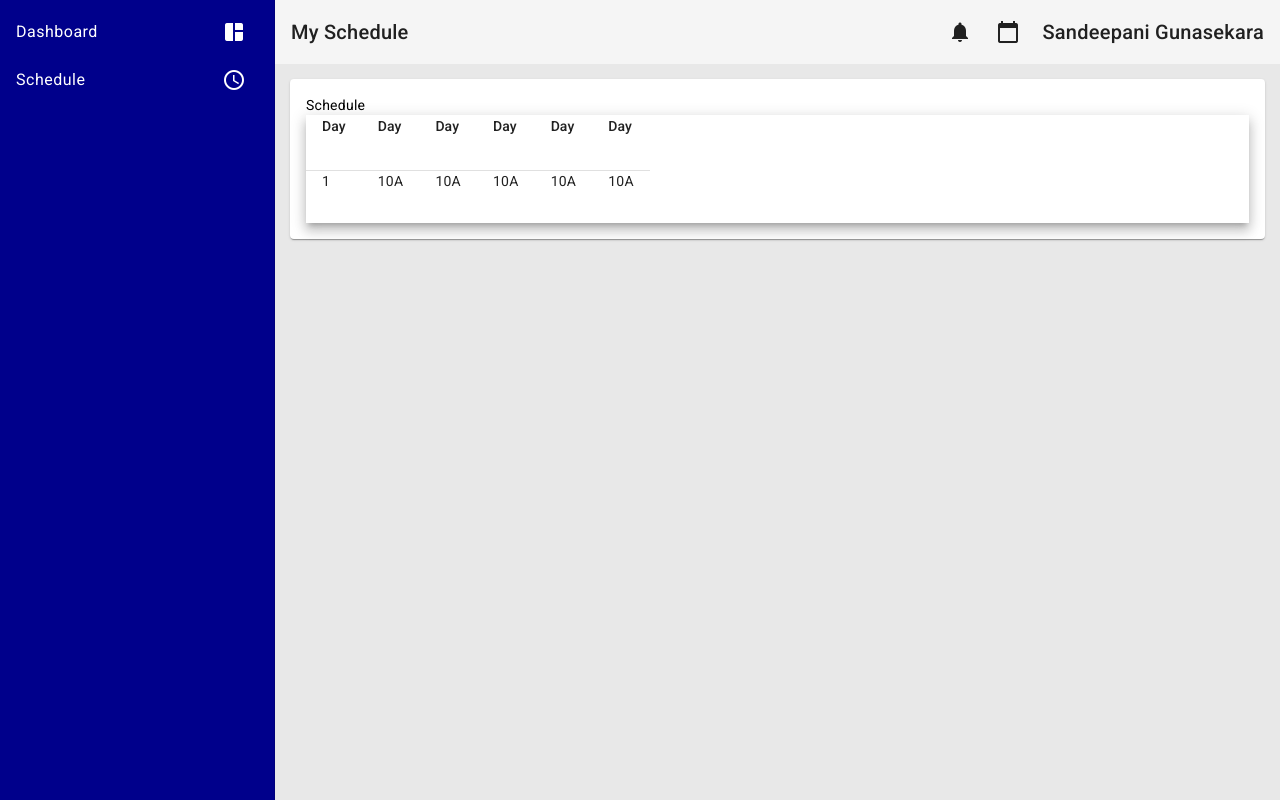
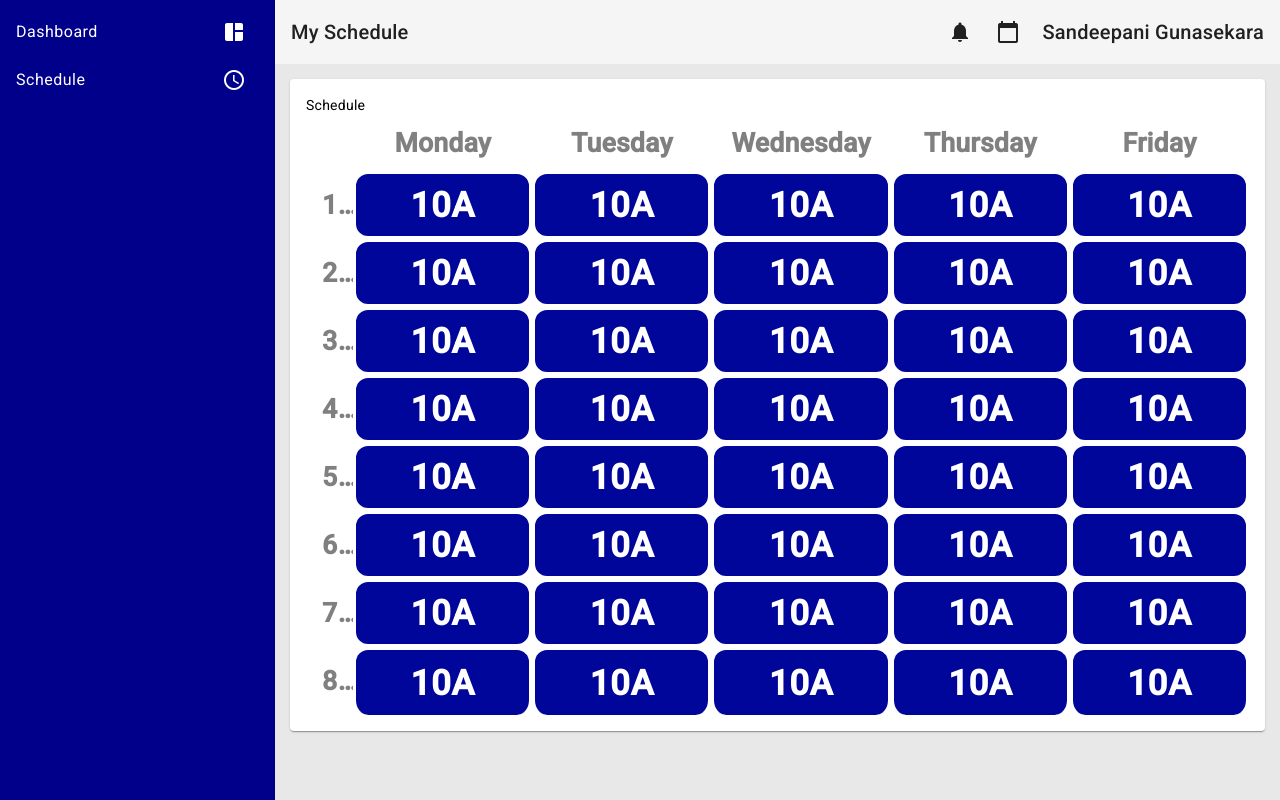
Before and after one commit to codingPentagon/ZoneEd, an Angular app in the folder frontend/: page /scheduletchr in a window 1280 px wide. Built offline with nearby package versions, Linux system fonts and the light colour scheme.

Commit message:
implemented schedule teacher view

```diff
--- a/frontend/src/app/schedule-tchr/schedule-tchr.component.css
+++ b/frontend/src/app/schedule-tchr/schedule-tchr.component.css
@@ -10,3 +10,36 @@ mat-card{
   margin: 15px;
   width: 100%;
 }
+
+table{
+  width: 100%;
+  height: 75vh;
+  table-layout: fixed;
+}
+
+td,th{
+  text-align: center;
+  font-weight: bold;
+}
+
+th{
+  border: none;
+  font-size: 20pt;
+  color: grey;
+}
+
+.mat-column-period{
+  width: 5%;
+  border: none;
+  font-size: 20pt;
+  color: grey;
+}
+
+td:not(.mat-column-period){
+  background-color: rgb(0,6,154);
+  border-radius: 15px;
+  border: 3px solid white;
+  font-size: 26pt;
+  color: white;
+  table-layout: fixed;
+}
--- a/frontend/src/app/schedule-tchr/schedule-tchr.component.html
+++ b/frontend/src/app/schedule-tchr/schedule-tchr.component.html
@@ -1,49 +1,45 @@
-<app-nav [links]="[
-  {path:'', value:'Dashboard', icon:'space_dashboard'},
-  {path:'/scheduletchr', value:'Schedule', icon:'schedule'}
-]"></app-nav>
+<app-nav [links]="navLinks"></app-nav>
 <div class="content">
   <app-header headerTitle="My Schedule"></app-header>
   <div class="workspace">
     <mat-card>
       <mat-card-header>Schedule</mat-card-header>
       <mat-card-content>
-        <mat-table [dataSource]="schedule" class="mat-elevation-z8">
+        <table mat-table [dataSource]="schedule">
 
-          <ng-container matColumnDef="day">
-            <th mat-header-cell *matHeaderCellDef> Day </th>
-            <td mat-cell *matCellDef="let element; let i = index"> {{i+1}} </td>
+          <ng-container matColumnDef="period">
+            <th mat-header-cell *matHeaderCellDef></th>
+            <td mat-cell *matCellDef="let element"> {{element.period}} </td>
           </ng-container>
 
           <ng-container matColumnDef="mon">
-            <th mat-header-cell *matHeaderCellDef> Day </th>
+            <th mat-header-cell *matHeaderCellDef> Monday </th>
             <td mat-cell *matCellDef="let element"> {{element.mon}} </td>
           </ng-container>
 
           <ng-container matColumnDef="tue">
-            <th mat-header-cell *matHeaderCellDef> Day </th>
+            <th mat-header-cell *matHeaderCellDef> Tuesday </th>
             <td mat-cell *matCellDef="let element"> {{element.tue}} </td>
           </ng-container>
 
           <ng-container matColumnDef="wed">
-            <th mat-header-cell *matHeaderCellDef> Day </th>
+            <th mat-header-cell *matHeaderCellDef> Wednesday </th>
             <td mat-cell *matCellDef="let element"> {{element.wed}} </td>
           </ng-container>
 
           <ng-container matColumnDef="thu">
-            <th mat-header-cell *matHeaderCellDef> Day </th>
+            <th mat-header-cell *matHeaderCellDef> Thursday </th>
             <td mat-cell *matCellDef="let element"> {{element.thu}} </td>
           </ng-container>
 
           <ng-container matColumnDef="fri">
-            <th mat-header-cell *matHeaderCellDef> Day </th>
+            <th mat-header-cell *matHeaderCellDef> Friday </th>
             <td mat-cell *matCellDef="let element"> {{element.fri}} </td>
           </ng-container>
 
           <tr mat-header-row *matHeaderRowDef="displayedColumns"></tr>
           <tr mat-row *matRowDef="let row; columns: displayedColumns;"></tr>
-
-        </mat-table>
+        </table>
       </mat-card-content>
     </mat-card>
   </div>
--- a/frontend/src/app/schedule-tchr/schedule-tchr.component.ts
+++ b/frontend/src/app/schedule-tchr/schedule-tchr.component.ts
@@ -1,4 +1,5 @@
 import { Component } from '@angular/core';
+import {DataSource} from "@angular/cdk/collections";
 
 @Component({
   selector: 'app-schedule-tchr',
@@ -6,9 +7,21 @@ import { Component } from '@angular/core';
   styleUrls: ['./schedule-tchr.component.css']
 })
 export class ScheduleTchrComponent {
+
+  navLinks = [
+    {path:'', value:'Dashboard', icon:'space_dashboard'},
+    {path:'/scheduletchr', value:'Schedule', icon:'schedule'}
+  ];
   schedule = [
-    { day: 'Monday', mon:"10A", tue:"10A", wed:"10A", thu:"10A", fri:"10A"},
+    { period: 1, mon:"10A", tue:"10A", wed:"10A", thu:"10A", fri:"10A" },
+    { period: 2, mon:"10A", tue:"10A", wed:"10A", thu:"10A", fri:"10A" },
+    { period: 3, mon:"10A", tue:"10A", wed:"10A", thu:"10A", fri:"10A" },
+    { period: 4, mon:"10A", tue:"10A", wed:"10A", thu:"10A", fri:"10A" },
+    { period: 5, mon:"10A", tue:"10A", wed:"10A", thu:"10A", fri:"10A" },
+    { period: 6, mon:"10A", tue:"10A", wed:"10A", thu:"10A", fri:"10A" },
+    { period: 7, mon:"10A", tue:"10A", wed:"10A", thu:"10A", fri:"10A" },
+    { period: 8, mon:"10A", tue:"10A", wed:"10A", thu:"10A", fri:"10A" }
   ];
 
-  displayedColumns: string[] = ['day','mon','tue','wed','thu','fri'];
+  displayedColumns: string[] = ['period','mon','tue','wed','thu','fri'];
 }
```
